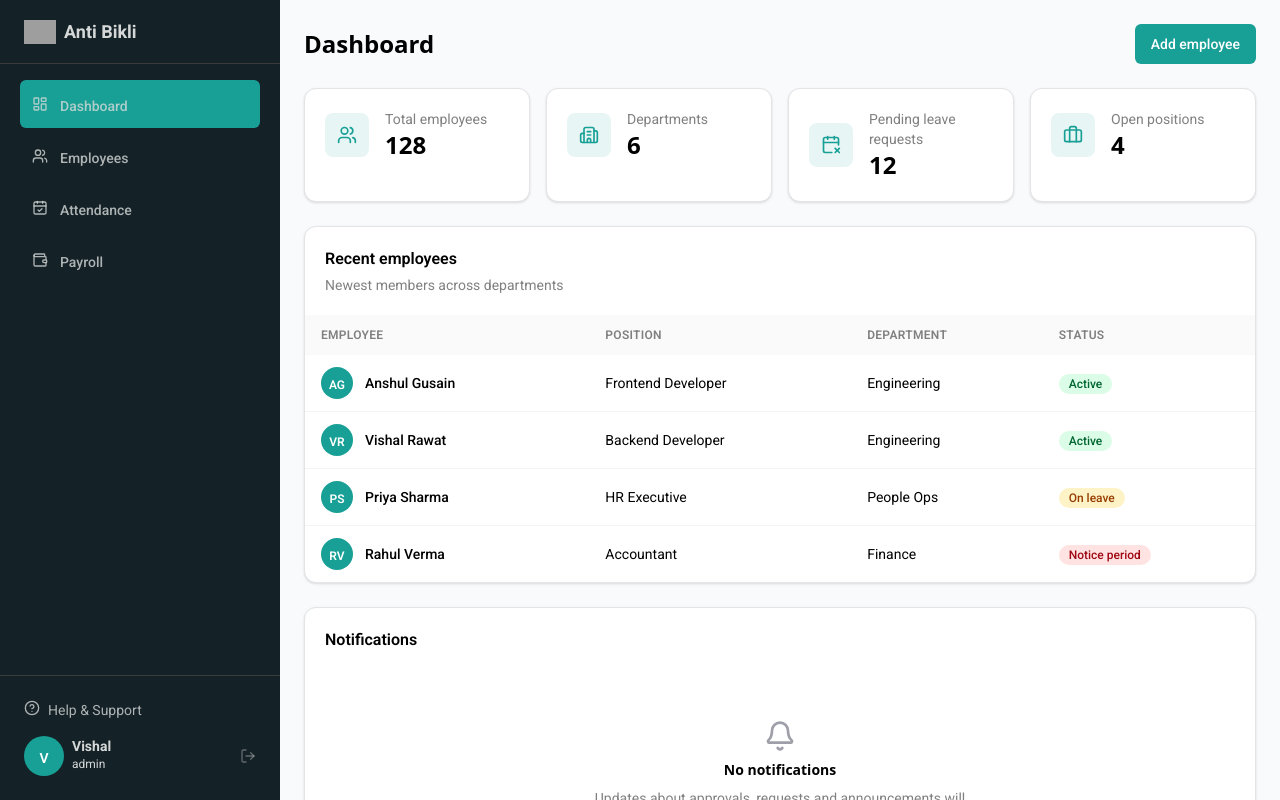
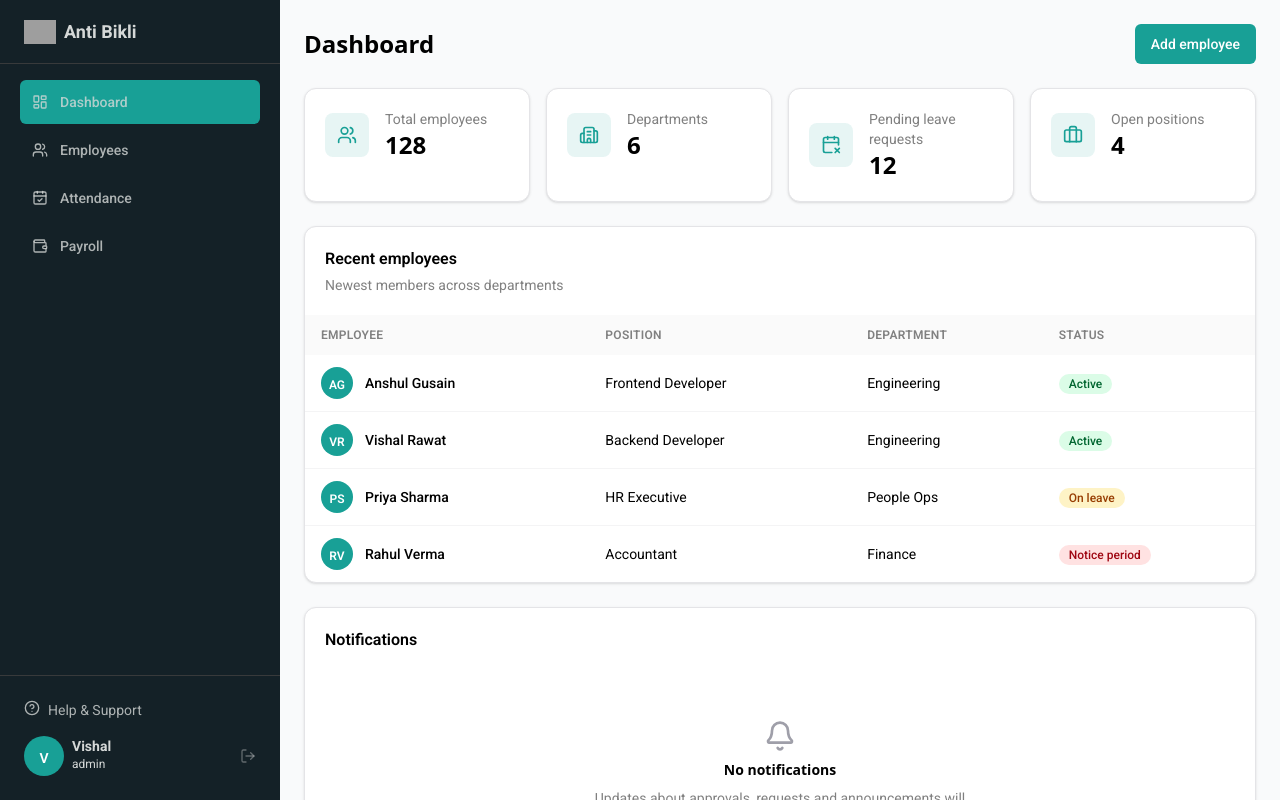
Before and after one commit to vivekpanwar098/anti-HRM, a Next.js app in the folder client/: page /dashboard in a window 1280 px wide. Shown: the top 800 px of the page. Built offline with nearby package versions, Linux system fonts and the light colour scheme; no server answers; grey boxes are pictures that could not be loaded.

Commit message:
Fix SidebarItem label span class

```diff
--- a/client/src/features/sidebar/components/SidebarItem.tsx
+++ b/client/src/features/sidebar/components/SidebarItem.tsx
@@ -27,7 +27,7 @@ export default function SidebarItem({ item }: SidebarItemProps) {
       className={`flex items-center gap-3 rounded-md px-3 py-3 text-sm font-medium text-sidebar-text/80 transition-colors duration-200  hover:text-sidebar-text ${isActive ? "bg-sidebar-active-bg " : "hover:bg-sidebar-hover-bg"}`}
     >
       <Icon className="h-4 w-4 shrink-0 " />
-      <span className="pt-1">{label}</span>
+      <span className="">{label}</span>
     </Link>
   );
 }
```
